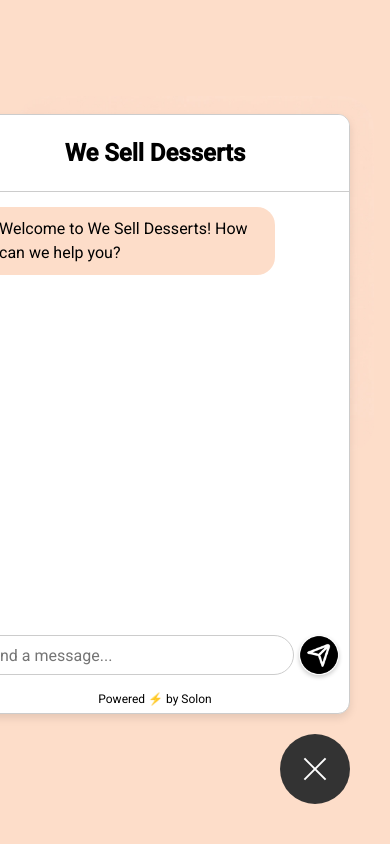
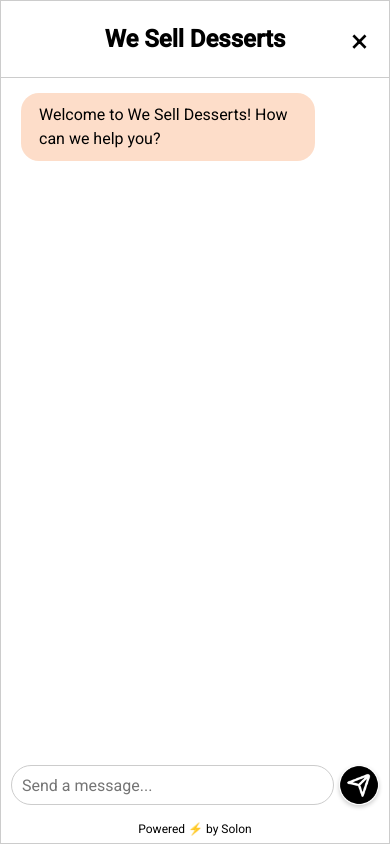
Before and after one commit to dimitrischatz/weselldesserts-web, a plain HTML site: page index.html in a window 390 px wide. Both pictures are taken after a click on the button 315 px from the left and 769 px from the top of the page. Shown: the top 844 px of the page. Drawn offline with Linux system fonts and the light colour scheme.

Commit message:
Fixed mobile view

```diff
--- a/chatbot.css
+++ b/chatbot.css
@@ -176,3 +176,43 @@
 #chatbot-container a:hover {
     color: #555; /* Changes the link color on hover */
 }
+
+/* Style for the close button (X) */
+.chat-close {
+    display: none; /* Hidden by default */
+    position: absolute;
+    top: 15px; /* Adjust top and right as needed to position the X */
+    right: 15px;
+    background: none;
+    border: none;
+    color: black; /* Color of the 'X' */
+    font-size: 2em; /* Adjust the size of the 'X' */
+    cursor: pointer;
+    z-index: 50; /* Ensure it's above other elements */
+}
+
+
+/* Full-screen chatbot on mobile */
+@media (max-width: 768px) {
+    .chatbot-open {
+        width: 100%;
+        height: 100%;
+        top: 0;
+        right: 0;
+        bottom: 0;
+        left: 0;
+        border-radius: 0;
+    }
+
+    #chat-header {
+        position: relative;
+    }
+
+    .chat-toggle-open {
+      display:none;
+    }
+
+    .chat-close {
+        display: block; /* Show only on mobile devices */
+    }
+}
--- a/index.html
+++ b/index.html
@@ -139,6 +139,8 @@
 <div id="chatbot-container" class="chatbot-closed">
     <div id="chat-header">
         <div id="chat-header-title"><b>We Sell Desserts</b></div>
+        <!-- Close Button (hidden by default and shown via CSS on mobile) -->
+        <button id="chat-toggle-small" class="chat-close">&times;</button>
     </div>
     <div id="chat-messages">
         <div class = "bot-message"> Welcome to We Sell Desserts! How can we help you?</div>
--- a/script.js
+++ b/script.js
@@ -53,7 +53,7 @@ function sendMessage(message) {
 
 }
 
-
+/*
 function positionChatArea() {
     const button = document.getElementById('chat-toggle');
     const chatArea = document.getElementById('chatbot-container');
@@ -67,8 +67,41 @@ function positionChatArea() {
     chatArea.style.bottom = `calc(100vh - ${buttonTop- 20}px)`;
 }
 
+*/
+
+function positionChatArea() {
+    const chatArea = document.getElementById('chatbot-container');
+
+    // Check if on a mobile device based on viewport width
+    if (window.innerWidth <= 768) {
+        // For mobile devices, set the chat area to full screen
+        chatArea.style.width = '100%';
+        chatArea.style.height = '100vh';
+        chatArea.style.bottom = '0';
+        chatArea.style.right = '0';
+        chatArea.style.borderRadius = '0'; // Optional: remove border radius for full screen
+    } else {
+        const button = document.getElementById('chat-toggle');
+        // Calculate button position relative to the viewport
+        const buttonRect = button.getBoundingClientRect();
+        const buttonTop = buttonRect.top;
+        const buttonHeight = buttonRect.height;
+
+        // Set chat area position above the button with padding to prevent overlap
+        chatArea.style.bottom = `calc(100vh - ${buttonTop}px + ${buttonHeight}px + 20px)`;
+        // Reset styles that were potentially modified for mobile
+        chatArea.style.width = ''; // Reset width if it was set for mobile
+        chatArea.style.height = ''; // Reset height if it was set for mobile
+        chatArea.style.borderRadius = ''; // Reset border radius if it was removed for mobile
+    }
+}
+
+
+document.getElementById('chat-toggle-small').addEventListener('click', function(event) {
+    document.getElementById('chat-toggle').click();
+});
+
 document.getElementById('chat-toggle').addEventListener('click', function() {
-    console.log("Hi!")
     var container = document.getElementById('chatbot-container');
     var toggleBtn = document.getElementById('chat-toggle');
 
@@ -87,7 +120,3 @@ document.getElementById('chat-toggle').addEventListener('click', function() {
         toggleBtn.classList.add('chat-toggle-closed');
     }
 });
-
-
-
-// Add classes for user-message and bot-message in your CSS to differentiate between them
```
